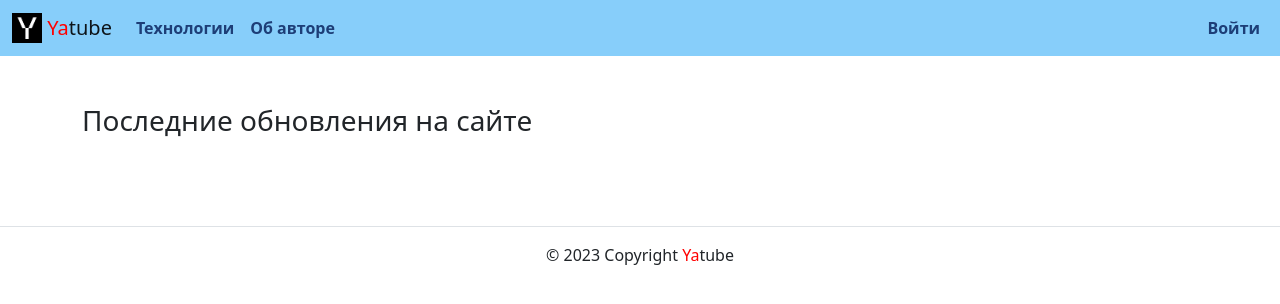
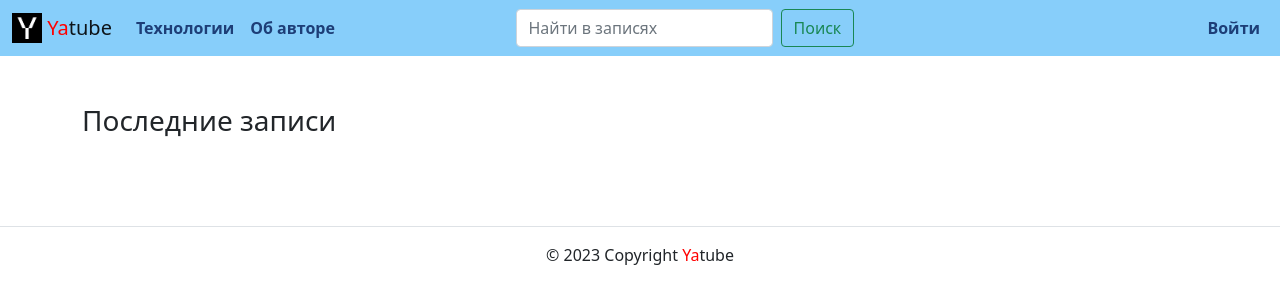
Before and after one commit to ddr533/Yatube_project, a Django app: page / in a window 1280 px wide. Shown: the top 304 px of the page. Run offline with Django 3.2, Linux system fonts and the light colour scheme; data that the repository does not hold is empty; some libraries are stand-ins or nearby versions.

Commit message:
Add search options on site via POST method

```diff
--- a/yatube/posts/urls.py
+++ b/yatube/posts/urls.py
@@ -28,4 +28,9 @@ urlpatterns = [
         views.profile_unfollow,
         name='profile_unfollow'
     ),
+    path(
+        'search/',
+        views.get_search_result,
+        name='search'
+    ),
 ]
--- a/yatube/posts/views.py
+++ b/yatube/posts/views.py
@@ -6,7 +6,8 @@ from django.contrib.auth.decorators import login_required
 from django.contrib.auth.views import get_user_model
 from django.core.cache import cache
 from django.core.paginator import Paginator
-from django.db.models import Count
+from django.db.models import Count, Q
+from django.http import HttpResponse
 from django.shortcuts import get_object_or_404, redirect, render
 
 
@@ -44,6 +45,7 @@ def index(request):
                  .select_related('group').all())
         cache.set('posts_list', posts_list, 20)
     context = get_page_obj_paginator(request, posts_list)
+    context.update({'title': 'Последние записи'})
     return render(request, template_name='posts/index.html', context=context)
 
 
@@ -153,3 +155,16 @@ def profile_unfollow(request, username):
     follow = get_object_or_404(Follow, user=request.user, author=author)
     follow.delete()
     return redirect('posts:main')
+
+
+def get_search_result(request):
+    text = request.POST.get('text')
+    posts_search = (
+        Post.objects.filter(Q(text__contains=text)
+                            | Q(text__contains=text.lower())
+                            | Q(text__contains=text.capitalize())
+                            | Q(author__username__contains=text)
+                            | Q(author__first_name__contains=text)))
+    context = get_page_obj_paginator(request, posts_search)
+    context.update({'title': 'Результаты поиска'})
+    return render(request, 'posts/index.html', context)
--- a/yatube/templates/includes/header.html
+++ b/yatube/templates/includes/header.html
@@ -38,6 +38,13 @@
           </li>
         </ul>
 
+        <form method="post" class="d-flex me-auto" action="{% url 'posts:search' %}">
+          {% csrf_token %}
+          <input class="form-control me-2" type="search" name="text"
+                 placeholder="Найти в записях" aria-label="Search">
+          <button class="btn btn-outline-success" type="submit">Поиск</button>
+        </form>
+
         <ul class="navbar-nav ms-auto">
           {% if user.is_authenticated %}
             <li class="nav-item dropdown">
@@ -67,6 +74,7 @@
             </li>
           {% endif %}
         </ul>
+
       {% endwith %}
     </div>
   </div>
--- a/yatube/templates/posts/index.html
+++ b/yatube/templates/posts/index.html
@@ -2,10 +2,10 @@
 
 {% load cache %}
 
-{% block title %}Последние обновления на сайте{% endblock %}
+{% block title %}{{ title }}{% endblock %}
 
 {% block content %}
-  <h3 style="margin-bottom: 40px">Последние обновления на сайте</h3>
+  <h3 style="margin-bottom: 40px">{{ title }}</h3>
   {% include 'posts/includes/switcher.html' with main=True %}
   {% cache 20 index_page page_obj %}
     {% for post in page_obj %}
```
